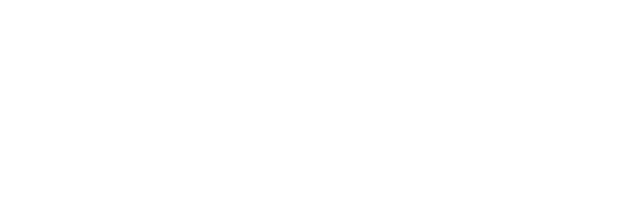
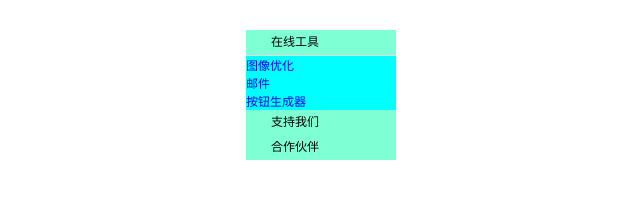
Before and after one commit to Jessegao1993/csNotes, a plain HTML site: page 二级菜单.html in a window 1280 px wide. Shown: the whole page, without its empty margins (319-959 px from the left). Drawn offline with Linux system fonts and the light colour scheme.

Commit message:
20211219afternoon

```diff
--- a/二级菜单.html
+++ b/二级菜单.html
@@ -6,5 +6,103 @@
         <script src="js/tools.js"></script>
     </head>
     <body>
+        <!--
+            需求：当前只打开一个二级菜单，点击一级菜单的名称打开该菜单下的二级菜单，同时折叠其他的二级菜单。二级菜单的打开和折叠应有过度效果。
+         -->
+        <style>
+            *{
+                margin:0;
+                padding:0;
+            }
+            .sdmenu{
+                width: 150px;
+                margin:30px auto;
+                font-size: 12px;
+                padding-bottom: 10px;
+            }
+            .collapsed{
+                height: 25px;
+            }
+            .sdmenu div{
+                overflow: hidden;
+            }
+            .sdmenu div span{
+                display: block;
+                height: 15px;
+                line-height: 15px;
+                overflow: hidden;
+                padding: 5px 25px;
+                border-bottom: 1px solid #ddd;
+            }
+            a{
+                display: block;
+                text-decoration: none;
+                background-color: aqua;
+                height: auto;
+
+            }
+            span{
+                background-color: aquamarine;
+            }
+        </style>
+        <script>
+            window.onload = function(){
+                //var menuSpan = document.getElementsByClassName("menuSpan");不兼容IE8
+                var menuSpan = document.querySelectorAll(".menuSpan");//参数需要是CSS选择器
+                //保存当前打开的菜单
+                var openDiv = menuSpan[0].parentNode;
+                //为span绑定单击响应函数
+                for(var i=0;i<menuSpan.length;i++){
+                    menuSpan[i].onclick = function(){
+                        //获取外层div
+                        var parentDiv = this.parentNode;
+                       //切换菜单的折叠和显示状态
+                        toggleMenu(parentDiv);
+
+                        //判断openDiv parentDiv是否相同
+                        if(openDiv != parentDiv && !hasClass(openDiv,"collapsed")){
+                             //打开一个二级菜单以后，应该关闭之前打开的菜单
+                            toggleMenu(openDiv);
+                        }
+                        openDiv = parentDiv;
+                    }
+                }
+                // 用来切换菜单的折叠和显示状态
+                function toggleMenu(obj){
+                    //获取当前高度
+                    var begin = obj.offsetHeight;
+                        //切换类
+                        toggleClass(obj,"collapsed");
+                        //获取切换后的高度
+                        var end = obj.offsetHeight;
+                        //动画效果就是高度从begin向end过渡
+                        obj.style.height = begin  + "px";
+                        divMove(obj,"height",end,5,function(){
+                            //动画执行完毕，内联样式的作用结束了，应该被删除
+                            obj.style.height = "";
+                        });
+                }
+            }
+        </script>
+        <div id="my_menu" class="sdmenu">
+            <div>
+                <span class="menuSpan">在线工具</span>
+                <a href="#">图像优化</a>
+                <a href="#">邮件</a>
+                <a href="#">按钮生成器</a>
+            </div>
+            <div class="collapsed">
+                <span class="menuSpan">支持我们</span>
+                <a href="#">推荐我们</a>
+                <a href="#">链接我们</a>
+                <a href="#">网络资源</a>
+            </div>
+            <div class="collapsed">
+                <span class="menuSpan">合作伙伴</span>
+                <a href="#">工具包</a>
+                <a href="#">驱动</a>
+                <a href="#">例子</a>
+            </div>
+        </div>
     </body>
 </html>
```
Also changed, not shown: Js-Basic-Nots.md (+20 -0 lines).
